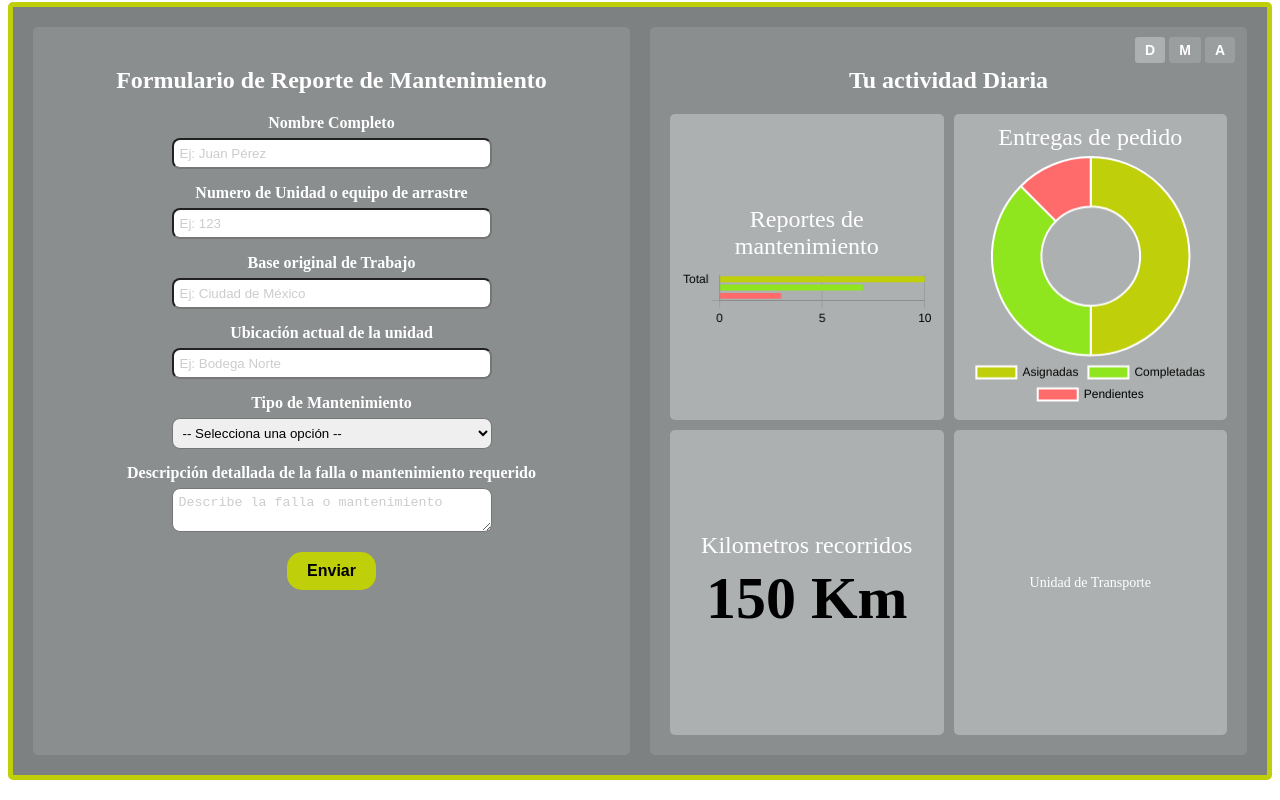
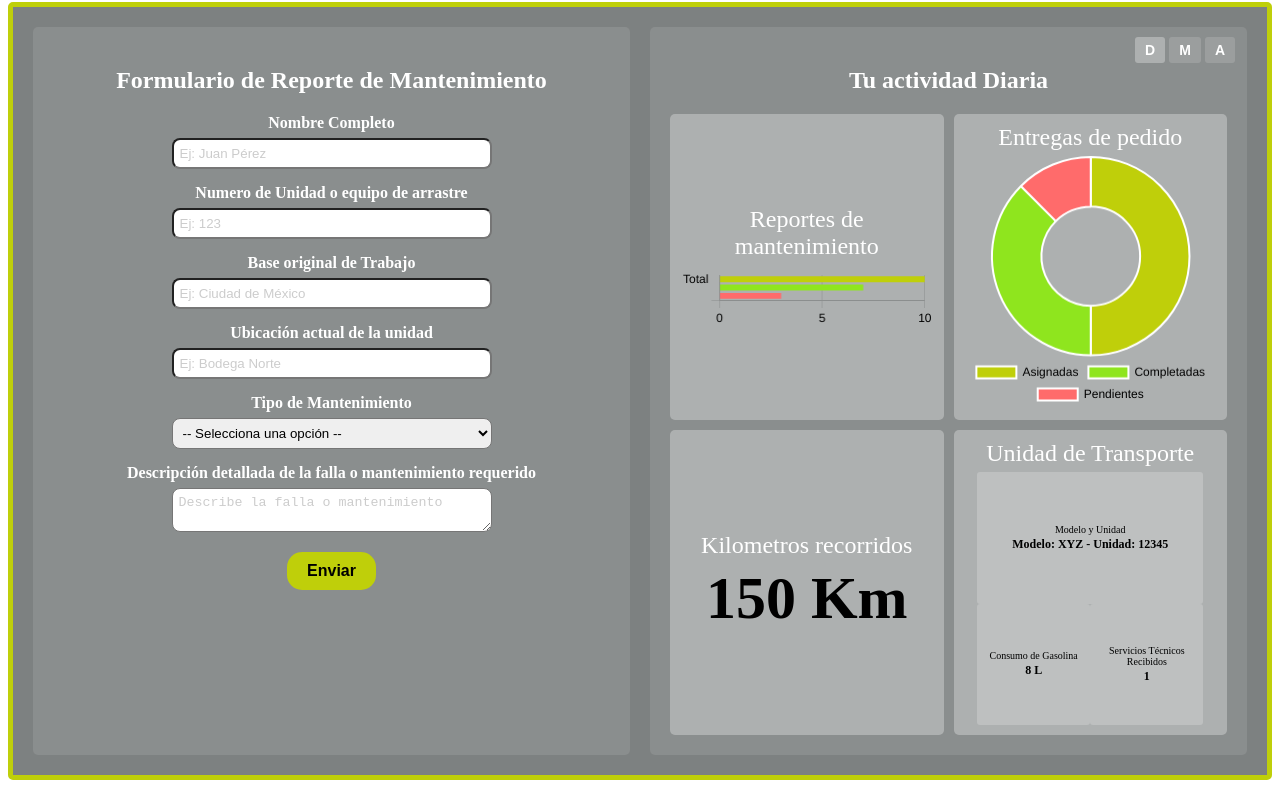
Before and after one commit to Amayrani-web/Hackaton_DEV.F, a website: page index.html in a window 1280 px wide. Shown: the part 464-1264 px from the top of the page. Drawn offline with nearby package versions, Linux system fonts and the light colour scheme.

Commit message:
Feat(quadrant): Integrar indicadores del vehiculo

```diff
--- a/KPI.js
+++ b/KPI.js
@@ -9,6 +9,14 @@ const dataEntregasAnual = { asignadas: 400, completadas: 350, pendientes: 50 };
 const dataKilometrosDiaria = 150;
 const dataKilometrosMensual = 4500;
 const dataKilometrosAnual = 55000;
+
+const dataConsumoDiaria = 8;
+const dataConsumoMensual = 250;
+const dataConsumoAnual = 3000;
+
+const dataServiciosDiaria = 1;
+const dataServiciosMensual = 12;
+const dataServiciosAnual = 50;
 
 let chart;
 let chartEntregas;
@@ -111,3 +119,19 @@ window.updateKilometros = function(period) {
     else km = dataKilometrosAnual;
     document.getElementById('kilometros-display').textContent = km + ' Km';
 };
+
+window.updateConsumo = function(period) {
+    let consumo;
+    if (period === 'Diaria') consumo = dataConsumoDiaria;
+    else if (period === 'Mensual') consumo = dataConsumoMensual;
+    else consumo = dataConsumoAnual;
+    document.getElementById('consumo-display').textContent =  consumo + ' L';
+};
+
+window.updateServicios = function(period) {
+    let servicios;
+    if (period === 'Diaria') servicios = dataServiciosDiaria;
+    else if (period === 'Mensual') servicios = dataServiciosMensual;
+    else servicios = dataServiciosAnual;
+    document.getElementById('servicios-display').textContent =  servicios;
+};
--- a/index.html
+++ b/index.html
@@ -94,7 +94,25 @@
                 </div>
                 <div class="quadrant"><div class="quad-title">Entregas de pedido</div><canvas id="entregas-chart"></canvas></div>
                 <div class="quadrant"><div class="quad-title">Kilometros recorridos</div><div id="kilometros-display" class="kpi-display">0 Km</div></div>
-                <div class="quadrant">Unidad de Transporte</div>
+                <div class="quadrant">
+                    <div class="quad-title">Unidad de Transporte</div>
+                    <div class="subsections">
+                        <div class="subsection upper">
+                            <div class="label">Modelo y Unidad</div>
+                            <div class="value" id="modelo-unidad">Modelo: XYZ - Unidad: 12345</div>
+                        </div>
+                        <div class="lower">
+                            <div class="subsection left">
+                                <div class="label">Consumo de Gasolina</div>
+                                <div class="value" id="consumo-display">Consumo: 0 L</div>
+                            </div>
+                            <div class="subsection right">
+                                <div class="label">Servicios Técnicos Recibidos</div>
+                                <div class="value" id="servicios-display">Servicios: 0</div>
+                            </div>
+                        </div>
+                    </div>
+                </div>
             </div>
         </div>
     </section>
--- a/styles.css
+++ b/styles.css
@@ -214,7 +214,60 @@ form#apply input, form#apply textarea, form#apply select {
     font-size: 60px;
     font-weight: bold;
 }
+.subsections {
+    display: flex;
+    flex-direction: column;
+    height: 100%;
+}
 
+.upper {
+    flex: 1;
+    display: flex;
+    align-items: center;
+    justify-content: center;
+}
+
+.lower {
+    flex: 1;
+    display: flex;
+}
+
+.left, .right {
+    flex: 1;
+    display: flex;
+    align-items: center;
+    justify-content: center;
+}
+
+.subsection {
+    color: black;
+    font-size: 12px;
+    text-align: center;
+    display: flex;
+    flex-direction: column;
+    justify-content: center;
+    align-items: center;
+    background: rgba(255, 255, 255, 0.2);
+    padding: 5px;
+    border-radius: 3px;
+    transition: background-color 0.3s;
+}
+
+.subsection:hover {
+    background: rgba(0, 255, 0, 0.3);
+}
+
+.label {
+    font-size: 10px;
+    margin-bottom: 2px;
+    color: black;
+}
+
+.value {
+    font-size: 12px;
+    font-weight: bold;
+    color: black;
+}
 .quadrant canvas {
     width: 100% !important;
     height: auto !important;
--- a/tabs.js
+++ b/tabs.js
@@ -14,6 +14,12 @@ document.addEventListener('DOMContentLoaded', function() {
             if (window.updateKilometros) {
                 window.updateKilometros(period);
             }
+            if (window.updateConsumo) {
+                window.updateConsumo(period);
+            }
+            if (window.updateServicios) {
+                window.updateServicios(period);
+            }
         });
     });
 });
@@ -22,3 +28,9 @@ document.addEventListener('DOMContentLoaded', function() {
 if (window.updateKilometros) {
     window.updateKilometros('Diaria');
 }
+if (window.updateConsumo) {
+    window.updateConsumo('Diaria');
+}
+if (window.updateServicios) {
+    window.updateServicios('Diaria');
+}
```
